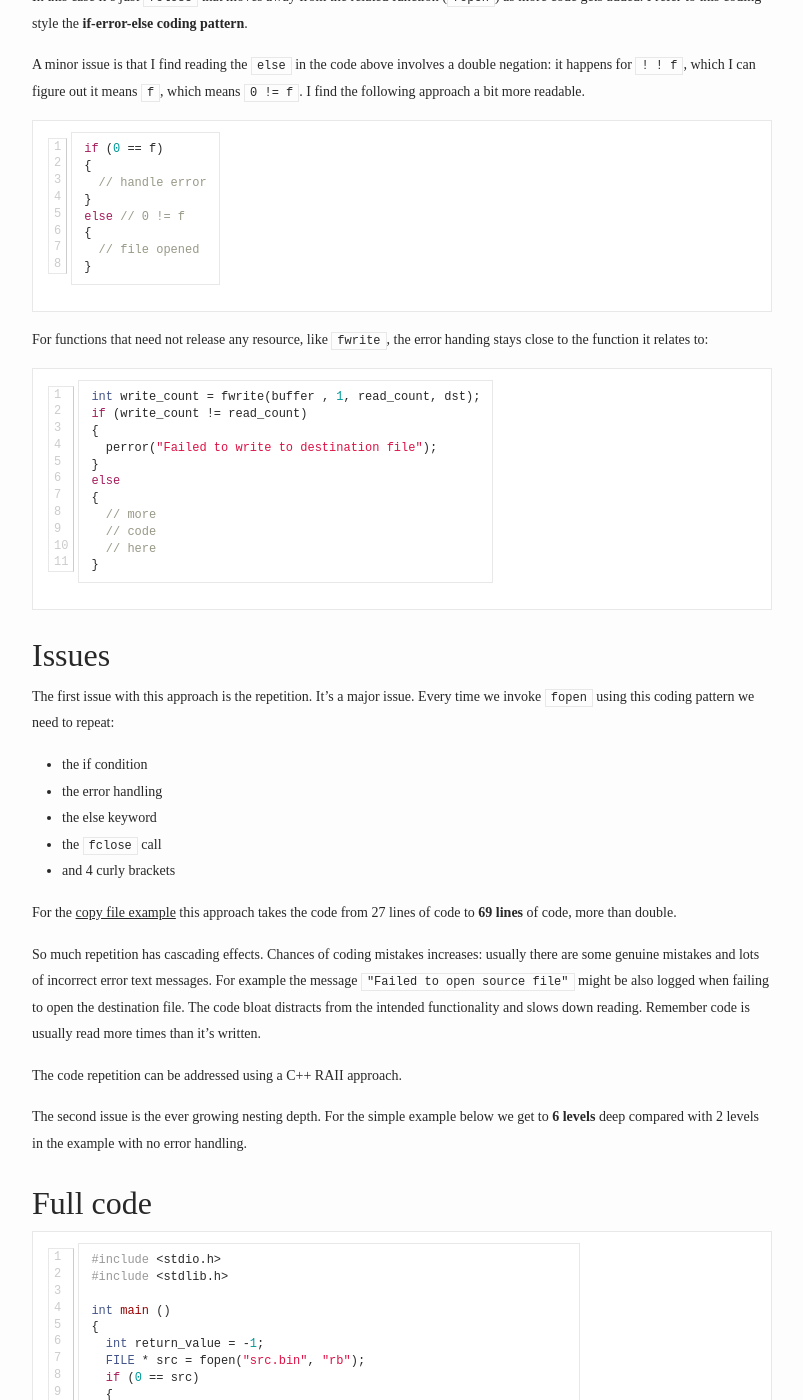
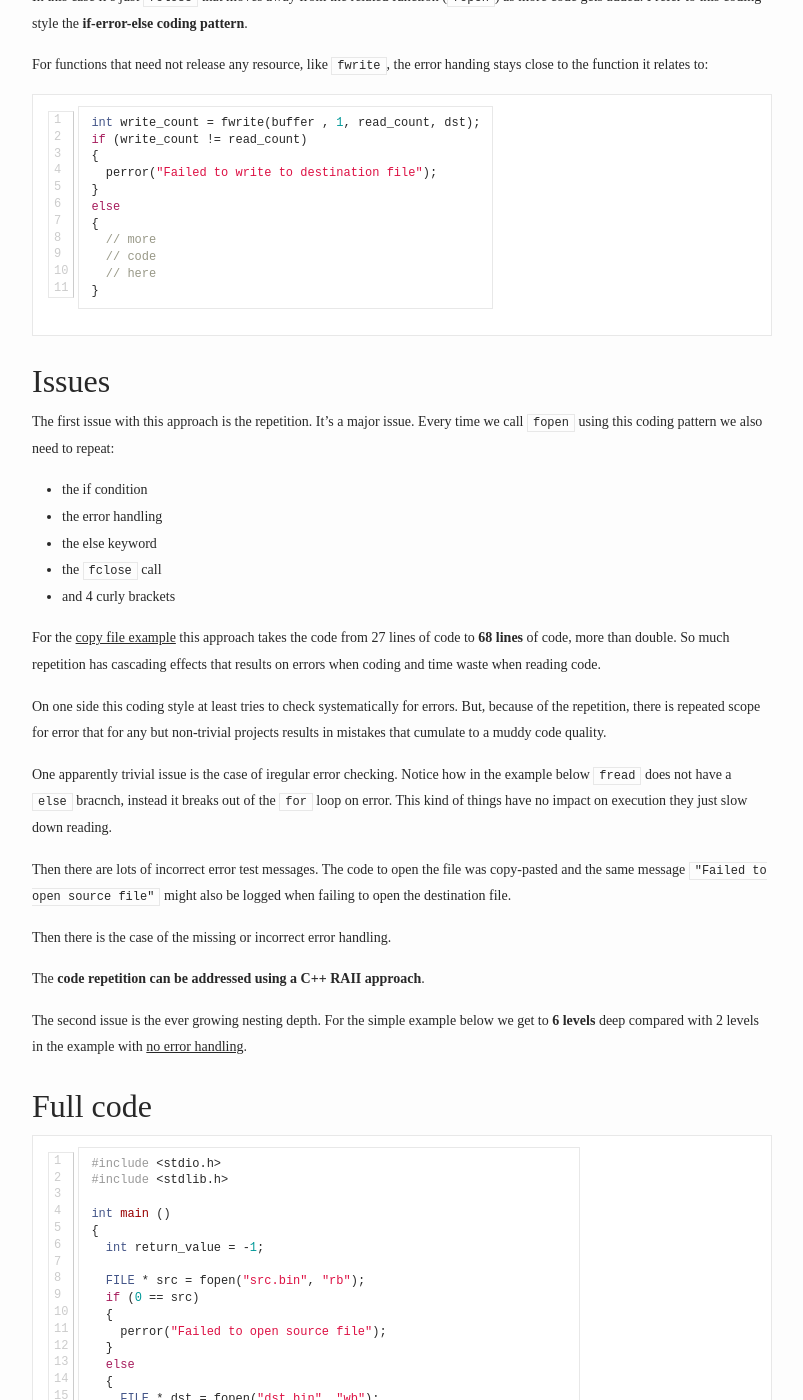
Before and after one commit to bajamircea/bajamircea.github.io, a Jekyll site: the page built from _posts/2015-03-14-if-error-else.markdown, in a window 1280 px wide and 1400 px high, scrolled down 1130 px. Shown: the whole window, without its empty margins (238-1041 px from the left). Built offline with Jekyll 4.4.1, drawn with Linux system fonts in a browser that asks for light colours; nearby versions of some CDN libraries; some of the changed text lies outside the part shown.

Commit message:
Post if-error-goto

```diff
--- a/_posts/2015-03-14-if-error-else.markdown
+++ b/_posts/2015-03-14-if-error-else.markdown
@@ -4,10 +4,9 @@ title: 'If Error Else'
 categories: coding c
 ---
 
-This article looks at handling errors in C APIs using a if-error-else codding
-pattern. It describes the issues and option when using this coding style, with
-the full example of the [copy file example][copy-file] written to test error
-using if-error-else blocks.
+This article looks at handling errors in C APIs using an if-error-else codding
+pattern. It describes the issues and options when using this coding style, with
+the full example of the [copy file example][copy-file] rewritten.
 
 
 ## Introduction
@@ -56,21 +55,6 @@ In this case it's just `fclose` that moves away from the related function
 (`fopen`) as more code gets added. I refer to this coding style the
 **if-error-else coding pattern**.
 
-A minor issue is that I find reading the `else` in the code above involves a
-double negation: it happens for `! ! f`, which I can figure out it means `f`,
-which means `0 != f`. I find the following approach a bit more readable.
-
-{% highlight c++ linenos %}
-if (0 == f)
-{
-  // handle error
-}
-else // 0 != f
-{
-  // file opened
-}
-{% endhighlight %}
-
 For functions that need not release any resource, like `fwrite`, the error
 handing stays close to the function it relates to:
 
@@ -92,7 +76,7 @@ else
 ## Issues
 
 The first issue with this approach is the repetition. It's a major issue.
-Every time we invoke `fopen` using this coding pattern we need to repeat:
+Every time we call `fopen` using this coding pattern we also need to repeat:
 
 - the if condition
 - the error handling
@@ -101,20 +85,32 @@ Every time we invoke `fopen` using this coding pattern we need to repeat:
 - and 4 curly brackets
 
 For the [copy file example][copy-file] this approach takes the code from 27
-lines of code to **69 lines** of code, more than double.
+lines of code to **68 lines** of code, more than double. So much repetition has
+cascading effects that results on errors when coding and time waste when
+reading code.
 
-So much repetition has cascading effects. Chances of coding mistakes increases:
-usually there are some genuine mistakes and lots of incorrect error text
-messages. For example the message `"Failed to open source file"` might be also
-logged when failing to open the destination file. The code bloat distracts from
-the intended functionality and slows down reading. Remember code is usually
-read more times than it's written.
+On one side this coding style at least tries to check systematically for
+errors. But, because of the repetition, there is repeated scope for error that
+for any but non-trivial projects results in mistakes that cumulate to a muddy
+code quality.
 
-The code repetition can be addressed using a C++ RAII approach.
+One apparently trivial issue is the case of iregular error checking. Notice how
+in the example below `fread` does not have a `else` bracnch, instead it breaks
+out of the `for` loop on error. This kind of things have no impact on execution
+they just slow down reading.
+
+Then there are lots of incorrect error test messages. The code to open the
+file was copy-pasted and the same message `"Failed to open source file"` might
+also be logged when failing to open the destination file.
+
+Then there is the case of the missing or incorrect error handling.
+
+The **code repetition can be addressed using a C++ RAII approach**.
 
 The second issue is the ever growing nesting depth. For the simple example
-below we get to **6 levels** deep compared with 2 levels in the example with no
-error handling.
+below we get to **6 levels** deep compared with 2 levels in the example with
+[no error handling][copy-file].
+
 
 ## Full code
 
@@ -125,6 +121,7 @@ error handling.
 int main ()
 {
   int return_value = -1;
+
   FILE * src = fopen("src.bin", "rb");
   if (0 == src)
   {
@@ -150,13 +147,10 @@ int main ()
         for(;;)
         {
           int read_count = fread(buffer, 1, buffer_size, src);
-          if (read_count != buffer_size)
+          if ((read_count != buffer_size) && ferror(src))
           {
-            if (ferror(src))
-            {
-              perror("Failed to read from source file");
-              break;
-            }
+            perror("Failed to read from source file");
+            break;
           }
 
           if (read_count > 0)
@@ -186,9 +180,18 @@ int main ()
 
     fclose(src);
   }
+
   return return_value;
 }
 {% endhighlight %}
 
 
+## Summary
+
+You need to understand how to handle errors. Logically the code above does the
+right thing, in that it is what we want the computer to execute. However as a
+coding style the if-error-else approach is verbose and error prone. **Don't use
+it**.
+
+
 [copy-file]:    {% post_url 2015-03-12-copy-file-no-error %}
--- /dev/null
+++ b/_posts/2015-03-15-if-error-goto.markdown
@@ -0,0 +1,160 @@
+---
+layout: post
+title: 'If Error Goto'
+categories: coding c
+---
+
+This article looks at handling errors in C APIs using an if-error-goto codding
+pattern which is an improvement over the [if-error-else][if-error-else]
+variant. It describes the issues and options when using this coding style, with
+the full example of the [copy file example][copy-file] rewritten.
+
+
+## Introduction
+
+If opening a file fails (e.g. because of the file permissions) `fopen` returns
+a null pointer. The code has to test for this case. If an error happened, after
+logging the error `goto` is used to jump to the section at the end of the
+function where cleanup is performed.
+
+{% highlight c++ linenos %}
+FILE * f = fopen("file.name", "rb");
+if ( ! f)
+{
+  perror("Failed to open file.name");
+  goto end_label;
+}
+
+// more
+// code
+// here
+
+end_label:
+
+if (f)
+{
+  fclose(f);
+}
+{% endhighlight %}
+
+I refer to this coding style the **if-error-goto coding pattern**.
+
+Compared with the [if-error-else][if-error-else] style, it addresses the
+nesting problem: the sample code below goes to **3 levels** deep down from 6
+levels.
+
+It also addresses the choice for irregular error handling. Inside the `for`
+loop one would still use `goto` in case of an error (instead of choosing to
+`break` from the loop).
+
+## Issues
+
+This style still has the issue of too much repetition, and the same comments
+from the [if-error-else][if-error-else] stype apply here as well. Every time we
+invoke `fopen` using this coding pattern we need to repeat:
+
+- the if condition
+- the error handling
+- the goto
+- the if condition for `fclose`
+- the `fclose` call
+- and 4 curly brackets
+
+For the [copy file example][copy-file] this approach takes the code from 27
+lines of code to **74 lines** of code, more than double.
+
+The code repetition can be addressed using a C++ RAII approach.
+
+The other objectionable issue is the usage of `goto`. It is a bit antiquated,
+but not really harmful, because it's regular, not jumping all over the place.
+
+
+## Full code
+
+{% highlight c++ linenos %}
+#include <stdio.h>
+#include <stdlib.h>
+
+int main ()
+{
+  int return_value = -1;
+  FILE * src = fopen("src.bin", "rb");
+  if ( ! src)
+  {
+    perror("Failed to open source file");
+    goto end;
+  }
+
+  FILE * dst = fopen("dst.bin", "wb");
+  if ( ! dst)
+  {
+    perror("Failed to open destination file");
+    goto end;
+  }
+
+  const int buffer_size = 1024;
+  char * buffer = malloc(buffer_size);
+  if ( ! buffer)
+  {
+    fputs("Failed to allocate buffer\n", stderr);
+    goto end;
+  }
+
+  for(;;)
+  {
+    int read_count = fread(buffer, 1, buffer_size, src);
+    if ((read_count != buffer_size) && ferror(src))
+    {
+      perror("Failed to read from source file");
+      goto end;
+    }
+
+    if (read_count > 0)
+    {
+      int write_count = fwrite(buffer , 1, read_count, dst);
+      if (write_count != read_count)
+      {
+        perror("Failed to write to destination file");
+        goto end;
+      }
+      fputs(".", stdout);
+    }
+
+    if (feof(src))
+    {
+      return_value = 0;
+      fputs("\nSUCCESS\n", stdout);
+      break;
+    }
+  }
+
+end:
+  if (buffer)
+  {
+    free(buffer);
+  }
+
+  if (dst)
+  {
+    fclose(dst);
+  }
+
+  if (src)
+  {
+    fclose(src);
+  }
+
+  return return_value;
+}
+{% endhighlight %}
+
+
+## Summary
+
+While an improvement over the if-error-else approach, the if-error-goto is
+still verbose, repetitive and error prone.  **Don't use it**, unless for
+whatever reason you can't use C++.
+
+
+[copy-file]:     {% post_url 2015-03-12-copy-file-no-error %}
+[if-error-else]: {% post_url 2015-03-14-if-error-else %}
```
